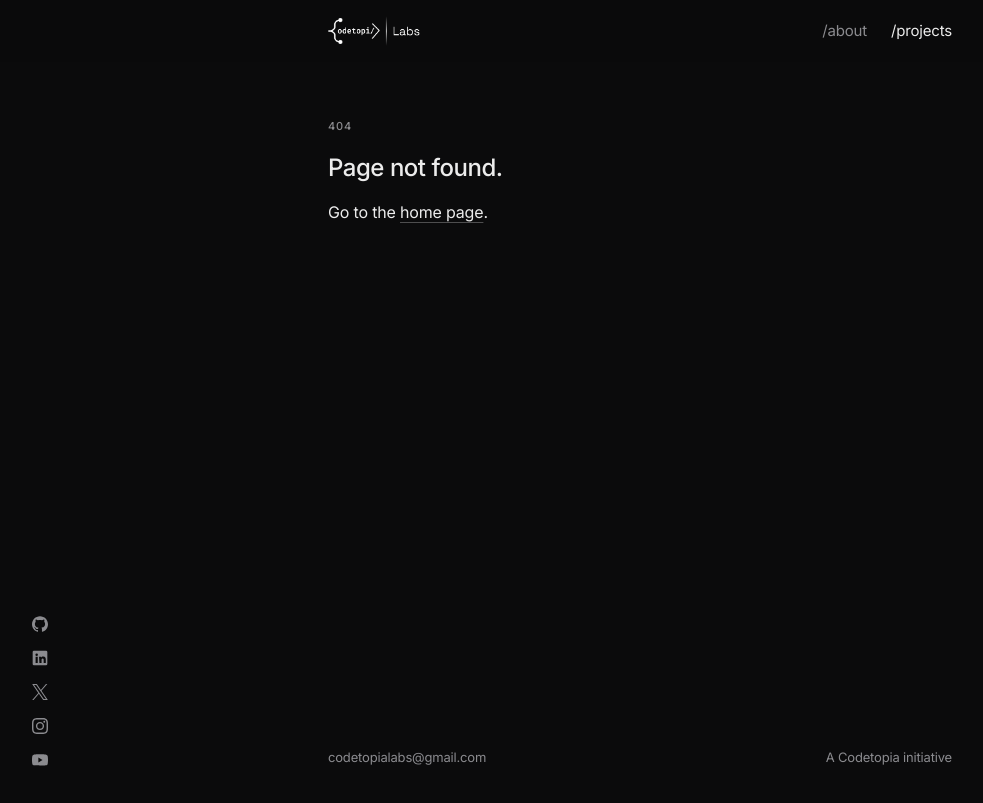
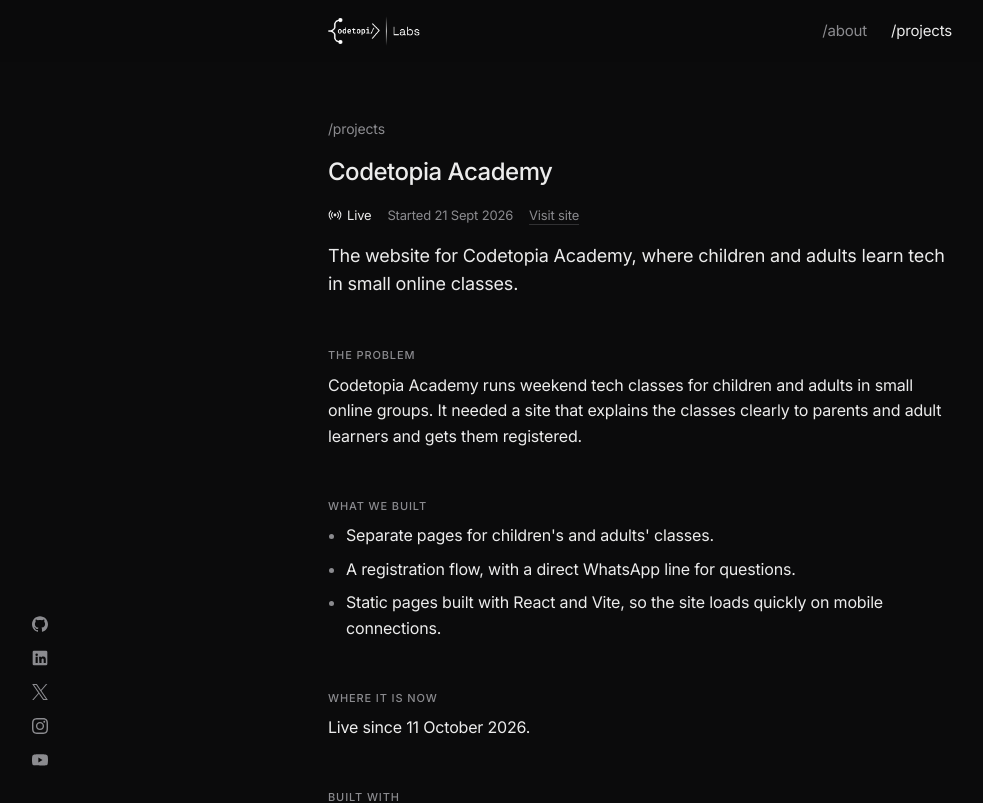
Before and after one commit to codetopialabs/labs, a React (Vite) app: page /projects/codetopia-academy in a window 1280 px wide. Before the commit this address had no page. Shown: the top 803 px of the page, without its empty margins (0-983 px from the left). Built offline with nearby package versions, Linux system fonts and the light colour scheme.

Commit message:
Add a page for each project and tighten project descriptions

```diff
--- a/src/App.css
+++ b/src/App.css
@@ -559,6 +559,56 @@
   color: var(--text-muted);
 }
 
+/* ─── Project page ──────────────────────────────────────────────────────── */
+
+.page a.back-link {
+  align-self: flex-start;
+  font-size: 0.875rem;
+  color: var(--text-muted);
+  text-decoration: none;
+  transition: color 0.2s var(--ease);
+}
+
+.page a.back-link:hover {
+  color: var(--text);
+}
+
+.project-page {
+  display: flex;
+  flex-direction: column;
+  row-gap: 1rem;
+}
+
+.project-page-facts {
+  font-size: 0.8125rem;
+  color: var(--text-muted);
+  gap: 1rem;
+}
+
+.project-lede {
+  font-size: 1.125rem;
+  letter-spacing: -0.01em;
+}
+
+.project-page .section {
+  margin-top: 2rem;
+}
+
+.project-page .eyebrow {
+  margin-bottom: 0.5rem;
+}
+
+.built {
+  padding-left: 1.125rem;
+  display: flex;
+  flex-direction: column;
+  row-gap: 0.5rem;
+}
+
+.built li::marker {
+  color: var(--text-muted);
+}
+
 /* ─── Blog ────────────────────────────────────────────────────────────────── */
 
 .posts {
--- a/src/App.tsx
+++ b/src/App.tsx
@@ -5,6 +5,7 @@
 import { Home } from './pages/Home'
 import { NotFound } from './pages/NotFound'
 import { Post } from './pages/Post'
+import { ProjectPage } from './pages/ProjectPage'
 import { Projects } from './pages/Projects'
 import './App.css'
 
@@ -14,6 +15,7 @@
     children: [
       { path: '/', element: <Home /> },
       { path: '/projects', element: <Projects /> },
+      { path: '/projects/:slug', element: <ProjectPage /> },
       { path: '/blog', element: <Blog /> },
       { path: '/blog/:slug', element: <Post /> },
       { path: '/about', element: <About /> },
--- a/src/components/Latest.tsx
+++ b/src/components/Latest.tsx
@@ -32,12 +32,8 @@
         {project.name}
       </>
     )
-    return project.url ? (
-      <a href={project.url} className="latest" target="_blank" rel="noopener noreferrer">
-        {label}
-      </a>
-    ) : (
-      <Link to="/projects" className="latest" viewTransition>
+    return (
+      <Link to={`/projects/${project.slug}`} className="latest" viewTransition>
         {label}
       </Link>
     )
--- a/src/components/ProjectList.tsx
+++ b/src/components/ProjectList.tsx
@@ -1,3 +1,4 @@
+import { Link } from 'react-router'
 import { statusLabels, type Project, type Status } from '../data/projects'
 import { StatusIcon } from './StatusIcon'
 
@@ -8,13 +9,9 @@
         <li key={project.name}>
           <div className="project-head">
             <h2 className="project-name">
-              {project.url ? (
-                <a href={project.url} target="_blank" rel="noopener noreferrer">
-                  {project.name}
-                </a>
-              ) : (
-                project.name
-              )}
+              <Link to={`/projects/${project.slug}`} viewTransition>
+                {project.name}
+              </Link>
             </h2>
             <span className="project-meta project-facts">
               <span className={`status status-${project.status}`}>
--- a/src/data/projects.ts
+++ b/src/data/projects.ts
@@ -12,6 +12,8 @@
 }
 
 export type Project = {
+  // Used in the page address: /projects/<slug>
+  slug: string
   name: string
   status: Status
   description: string
@@ -23,38 +25,74 @@
   added: string
   // Only projects with something to visit get a link.
   url?: string
+  // The day work started (YYYY-MM-DD), shown on the project page.
+  started: string
+  // Project page: why it was needed, the main pieces, and where it is now.
+  problem: string
+  built: string[]
+  now: string
 }
 
 // Newest first.
 export const projects: Project[] = [
   {
+    slug: 'codetopia-academy',
     name: 'Codetopia Academy',
     status: 'live',
     description:
-      'Website for Codetopia Academy, weekend tech classes in small online groups for children and adults.',
+      'The website for Codetopia Academy, where children and adults learn tech in small online classes.',
     tags: ['React', 'TypeScript', 'Tailwind CSS', 'Vite'],
     year: '2026',
     added: '2026-10-11',
     url: 'https://academy.codetopia.org',
+    started: '2026-09-21',
+    problem:
+      'Codetopia Academy runs weekend tech classes for children and adults in small online groups. It needed a site that explains the classes clearly to parents and adult learners and gets them registered.',
+    built: [
+      "Separate pages for children's and adults' classes.",
+      'A registration flow, with a direct WhatsApp line for questions.',
+      'Static pages built with React and Vite, so the site loads quickly on mobile connections.',
+    ],
+    now: 'Live since 11 October 2026.',
   },
   {
+    slug: 'community-portal',
     name: 'Codetopia Community Portal',
     status: 'live',
     description:
-      'Membership platform for the Codetopia community. Members sign up, go through onboarding and get verified, and the core team manages roles, teams and programmes in one place.',
+      'Where members join the Codetopia community, get verified and keep track of their progress.',
     tags: ['Next.js', 'Django', 'PostgreSQL', 'WebSockets'],
     year: '2026',
     added: '2026-04-16',
     url: 'https://portal.community.codetopia.org',
+    started: '2026-04-16',
+    problem:
+      'Joining the Codetopia community used to run through WhatsApp, Discord and spreadsheets. Onboarding was manual, and the core team had no single view of where each member was.',
+    built: [
+      'Self-registration and a structured onboarding journey for new members.',
+      'Verification by the Community Manager, after which Vector adds the member to the Discord server automatically.',
+      'An operations side for the core team: onboarding pipelines, roles and permissions, and live updates on community activity.',
+    ],
+    now: 'Live at portal.community.codetopia.org, where members join, onboard and get verified.',
   },
   {
+    slug: 'vector',
     name: 'Vector',
     status: 'live',
     description:
-      'Discord bot that runs the Codetopia community server. It verifies new members against the portal, welcomes them and handles moderation.',
+      'The Discord bot that looks after the Codetopia community server, from new member checks to moderation.',
     tags: ['TypeScript', 'discord.js', 'Prisma', 'PostgreSQL'],
     year: '2026',
     added: '2026-04-01',
+    started: '2026-04-01',
+    problem:
+      'The community Discord server needed to keep out unverified accounts and keep moderation consistent, without a moderator always being online.',
+    built: [
+      'Portal verification: new members get a one-time link to confirm their account on the portal, then gain access automatically.',
+      'Moderation commands, a word filter and spam detection, with automatic mutes and bans at set warning thresholds.',
+      "A record of every moderation action, kept in the database and posted to the moderators' channel.",
+    ],
+    now: 'Running on the Codetopia community server.',
   },
 ]
 
--- a/src/pages/Home.tsx
+++ b/src/pages/Home.tsx
@@ -34,13 +34,9 @@
         <ul className="rows">
           {projects.slice(0, 3).map((project) => (
             <li key={project.name}>
-              {project.url ? (
-                <a href={project.url} target="_blank" rel="noopener noreferrer">
-                  {project.name}
-                </a>
-              ) : (
-                <span>{project.name}</span>
-              )}
+              <Link to={`/projects/${project.slug}`} viewTransition>
+                {project.name}
+              </Link>
               <span className={`status status-${project.status} project-meta`}>
                 <StatusIcon status={project.status} />
                 {statusLabels[project.status]}
--- /dev/null
+++ b/src/pages/ProjectPage.tsx
@@ -0,0 +1,58 @@
+import { Link, useParams } from 'react-router'
+import { StatusIcon } from '../components/StatusIcon'
+import { formatDate } from '../data/date'
+import { projects, statusLabels } from '../data/projects'
+import { NotFound } from './NotFound'
+
+export function ProjectPage() {
+  const { slug } = useParams()
+  const project = projects.find((p) => p.slug === slug)
+  if (!project) return <NotFound />
+
+  return (
+    <article className="project-page">
+      <title>{`${project.name} | Codetopia Labs`}</title>
+      <Link to="/projects" className="back-link" viewTransition>
+        /projects
+      </Link>
+      <h1>{project.name}</h1>
+      <p className="project-facts project-page-facts">
+        <span className={`status status-${project.status}`}>
+          <StatusIcon status={project.status} />
+          {statusLabels[project.status]}
+        </span>
+        <span>Started {formatDate(project.started)}</span>
+        {project.url && (
+          <a href={project.url} target="_blank" rel="noopener noreferrer">
+            Visit site
+          </a>
+        )}
+      </p>
+      <p className="project-lede">{project.description}</p>
+
+      <section className="section">
+        <h2 className="eyebrow">The problem</h2>
+        <p>{project.problem}</p>
+      </section>
+
+      <section className="section">
+        <h2 className="eyebrow">What we built</h2>
+        <ul className="built">
+          {project.built.map((item) => (
+            <li key={item}>{item}</li>
+          ))}
+        </ul>
+      </section>
+
+      <section className="section">
+        <h2 className="eyebrow">Where it is now</h2>
+        <p>{project.now}</p>
+      </section>
+
+      <section className="section">
+        <h2 className="eyebrow">Built with</h2>
+        <p className="project-meta">{project.tags.join(', ')}</p>
+      </section>
+    </article>
+  )
+}
--- a/vite.config.ts
+++ b/vite.config.ts
@@ -5,17 +5,19 @@
 
 const site = 'https://labs.codetopia.org'
 
-// Writes sitemap.xml at build time from the fixed pages plus every post
-// slug in src/data/posts.ts, so new posts are listed automatically.
+// Writes sitemap.xml at build time from the fixed pages plus every project
+// and post slug, so new projects and posts are listed automatically.
 function sitemap(): Plugin {
   return {
     name: 'sitemap',
     apply: 'build',
     generateBundle() {
-      const posts = readFileSync('src/data/posts.ts', 'utf8')
-      const slugs = [...posts.matchAll(/slug: '([^']+)'/g)].map((m) => m[1])
+      const slugsIn = (file: string) =>
+        [...readFileSync(file, 'utf8').matchAll(/slug: '([^']+)'/g)].map((m) => m[1])
+      const slugs = slugsIn('src/data/posts.ts')
+      const projectPages = slugsIn('src/data/projects.ts').map((s) => `/projects/${s}`)
       const blog = slugs.length > 0 ? ['/blog', ...slugs.map((s) => `/blog/${s}`)] : []
-      const paths = ['/', '/about', '/projects', ...blog]
+      const paths = ['/', '/about', '/projects', ...projectPages, ...blog]
       const urls = paths.map((p) => `  <url><loc>${site}${p}</loc></url>`).join('\n')
       this.emitFile({
         type: 'asset',
```
